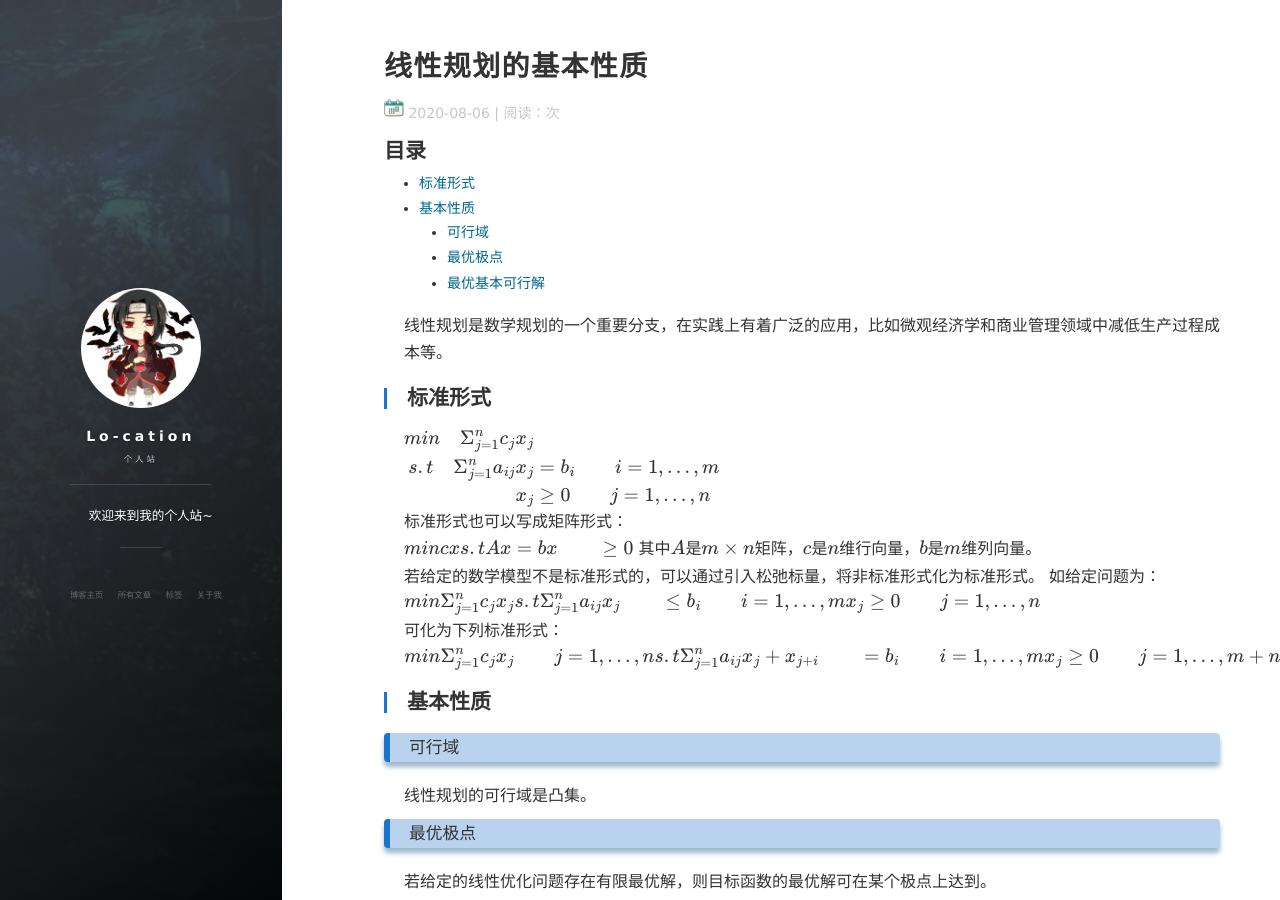
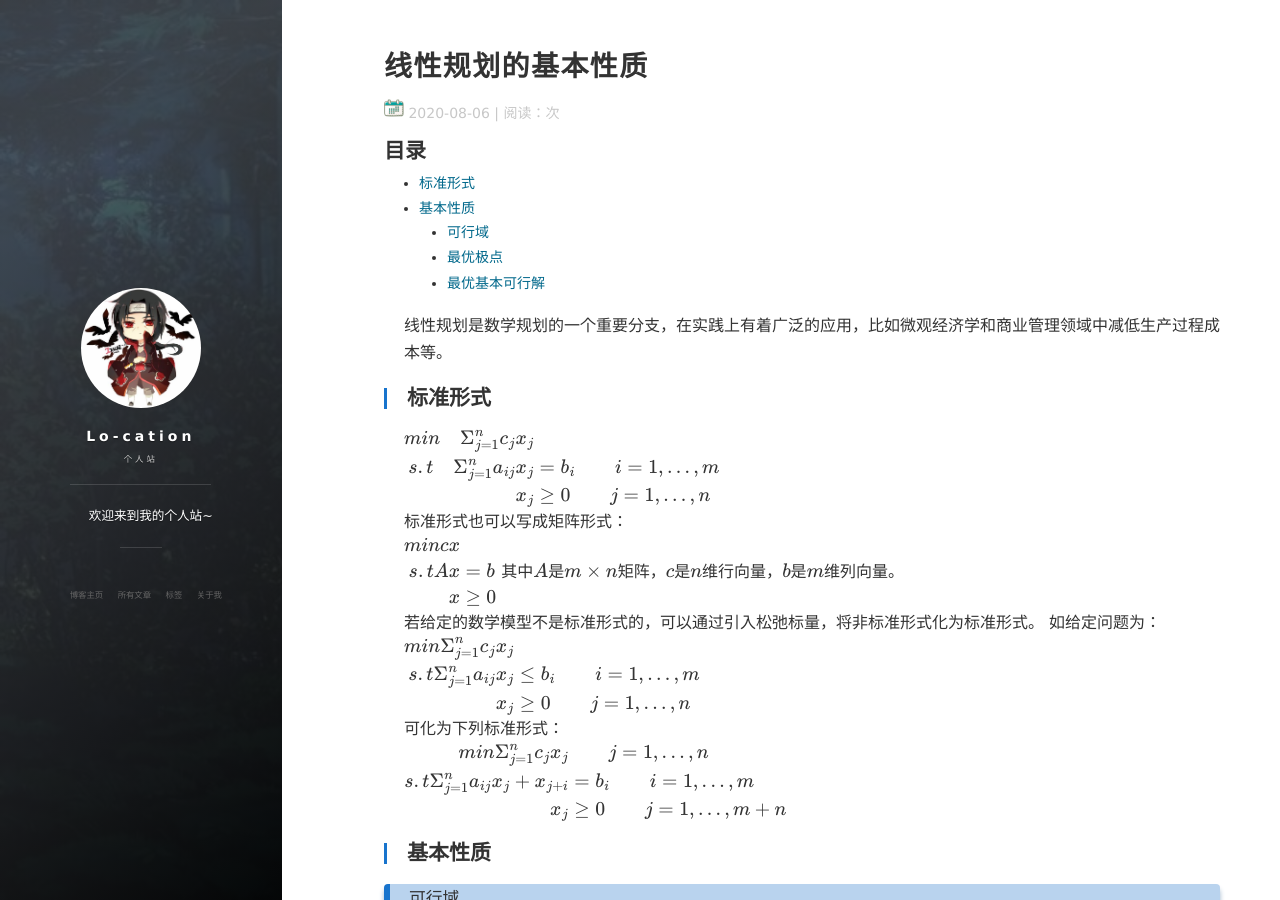
Before and after one commit to lo-cation/lo-cation.github.io, a Jekyll site: the page built from _posts/2020-08-06-simplex.md, in a window 1280 px wide and 900 px high. Built offline with Jekyll 4.4.1, drawn with Linux system fonts in a browser that asks for light colours; nearby versions of some CDN libraries; comment, search, counter and statistics services are not loaded.

Commit message:
Add files via upload

```diff
--- a/_posts/2020-08-06-simplex.md
+++ b/_posts/2020-08-06-simplex.md
@@ -16,8 +16,8 @@ $$
 标准形式也可以写成矩阵形式：
 $$
 \begin{align}
-min cx
-s.t Ax &= b
+min cx\\
+s.t Ax &= b\\
 x &\geq 0
 \end{align}
 $$
@@ -26,17 +26,17 @@ $$
 如给定问题为：
 $$
 \begin{align}
-min \Sigma_{j=1}^{n}c_{j}x_{j} &
-s.t \Sigma_{j=1}^{n}a_{ij}x_{j} &\leq b_{i} \qquad i = 1,...,m
+min \Sigma_{j=1}^{n}c_{j}x_{j} &\\
+s.t \Sigma_{j=1}^{n}a_{ij}x_{j} &\leq b_{i} \qquad i = 1,...,m\\
 x_{j} &\geq 0 \qquad j=1,...,n
 \end{align}
 $$
 可化为下列标准形式：
 $$
 \begin{align}
-min \Sigma_{j=1}^{n}c_{j}x_{j} & \qquad j=1,...,n
-s.t \Sigma_{j=1}^{n}a_{ij}x_{j} + x_{j+i} &= b_{i} \qquad i = 1,...,m
-x_{j} &\geq 0 \qquad j=1,...,m+n
+min \Sigma_{j=1}^{n}c_{j}x_{j} & \qquad j=1,...,n\\
+s.t \Sigma_{j=1}^{n}a_{ij}x_{j} + x_{j+i} &= b_{i} \qquad i = 1,...,m\\
+x_{j} &\geq 0 \qquad j=1,...,m+n\\
 \end{align}
 $$
 
```
